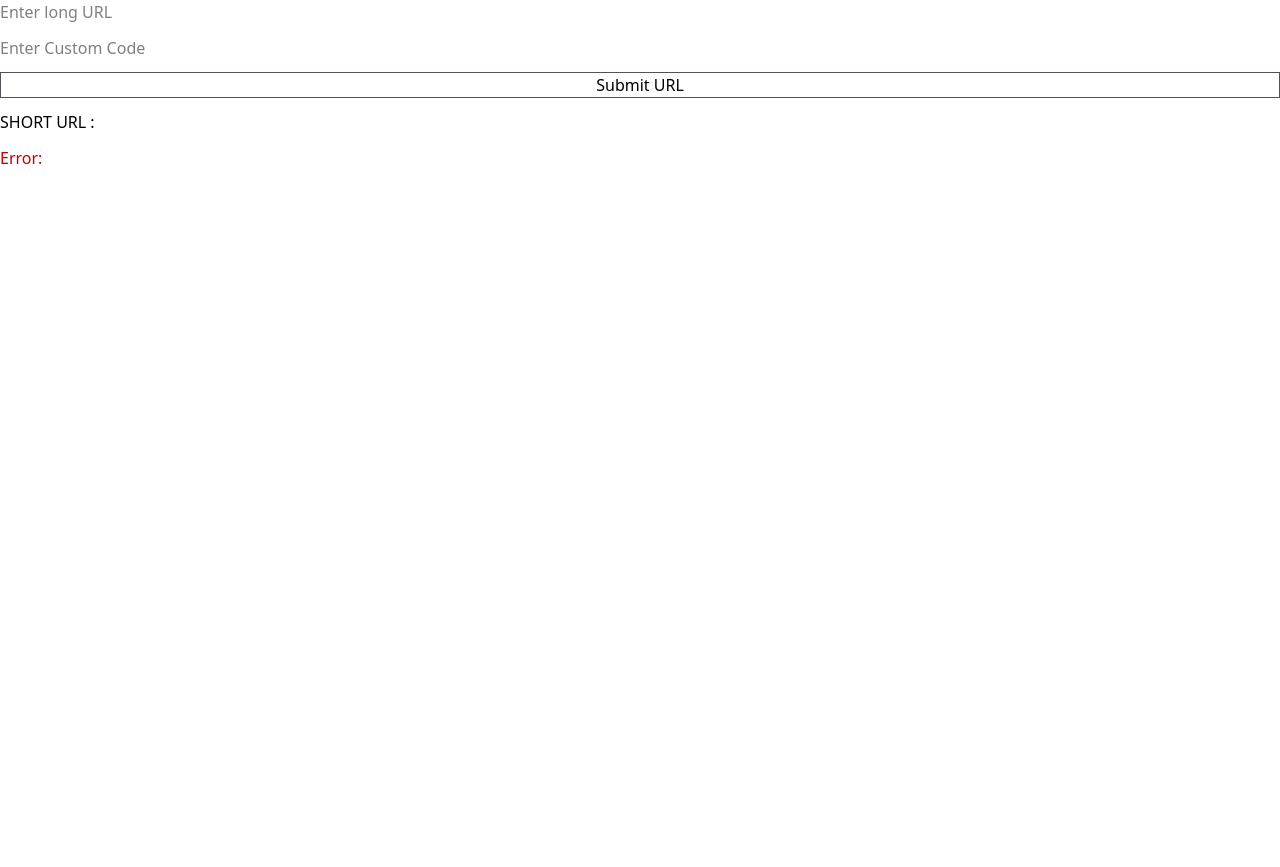
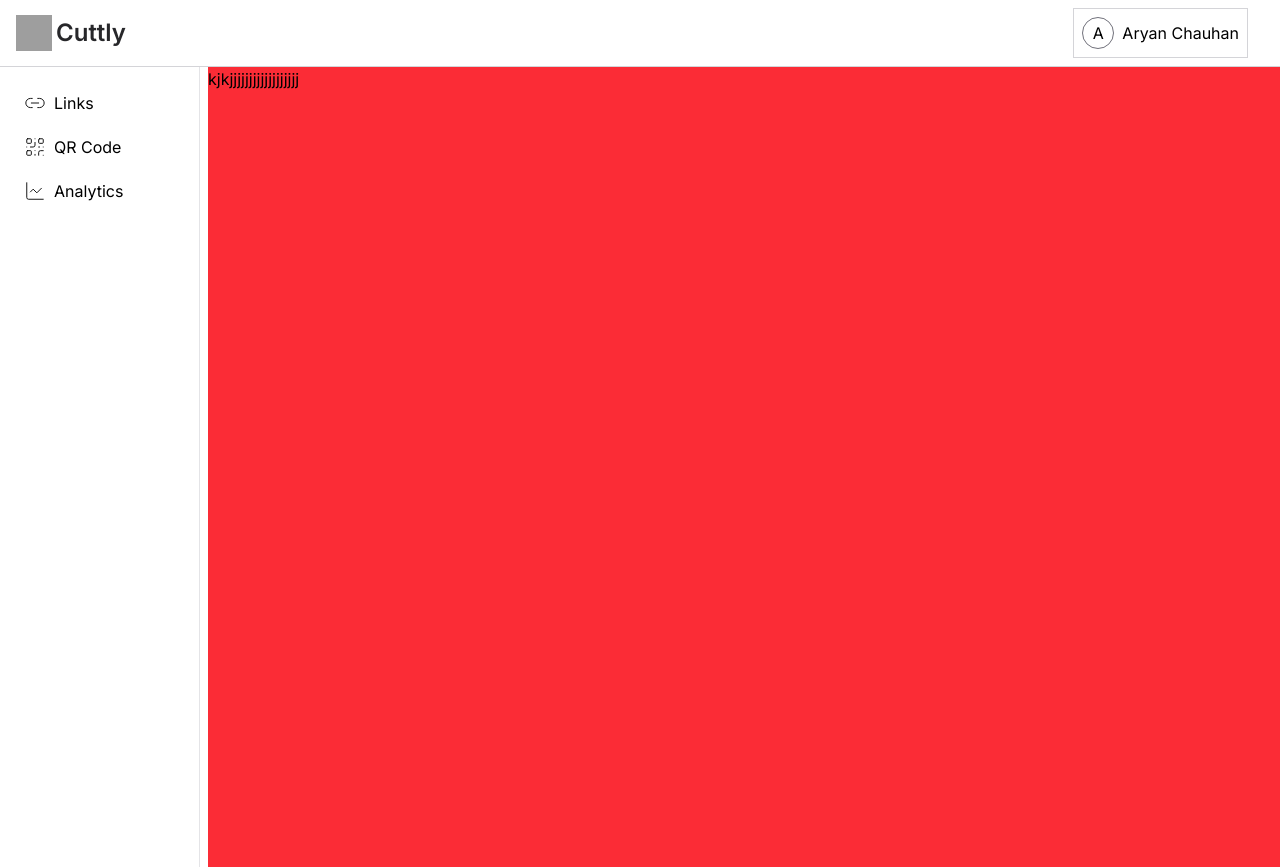
Before and after one commit to arynch24/URL_Shortner, a Next.js app: page /dashboard in a window 1280 px wide. Before the commit the page ends 800 px from the top, so only its background shows below. Built offline with nearby package versions, Linux system fonts and the light colour scheme; grey boxes are pictures that could not be loaded.

Commit message:
Add Lucide-React icons, create new dashboard pages, and update global styles.

```diff
--- /dev/null
+++ b/app/dashboard/analytics/page.tsx
@@ -0,0 +1,10 @@
+
+const analytics = () => {
+  return (
+    <div className="bg-amber-600 h-46 w-46">
+      I am analytics
+    </div>
+  )
+}
+
+export default analytics
--- /dev/null
+++ b/app/dashboard/layout.tsx
@@ -0,0 +1,21 @@
+import DashboardNav from "@/components/DashboardNav";
+import SideBar from "@/components/SideBar";
+
+const DashboardLayout = ({ children }: Readonly<{ children: React.ReactNode; }>) => {
+    return (
+        <div className="">
+            <DashboardNav />
+
+            <div className="flex gap-2 h-screen w-full">
+                <div className="">
+                    <SideBar />
+                </div>
+                <div className="w-full h-screen">
+                    {children}
+                </div>
+            </div>
+        </div>
+    )
+}
+
+export default DashboardLayout;
--- /dev/null
+++ b/app/dashboard/links/create/page.tsx
@@ -0,0 +1,51 @@
+"use client"
+import { useState } from "react";
+
+const page = () => {
+
+    const [customCode, setCustomCode] = useState('');
+    const [originalUrl, setOriginalUrl] = useState('');
+    const [shortUrl, setShortUrl] = useState('');
+    const [error, setError] = useState('');
+
+    const handleSubmit = async () => {
+        setError('');
+        setShortUrl('');
+
+        try {
+            const res = await fetch("/api/protected/create", {
+                method: 'POST',
+                headers: {
+                    "Content-Type": "application/json",
+                },
+                body: JSON.stringify({ originalUrl, customCode })
+            });
+
+            const data = await res.json(); // parse JSON from response
+
+            if (!res.ok) {
+                setError(data.error || "Something went wrong.");
+                return;
+            }
+
+            setShortUrl(data.shortUrl);
+        }
+        catch (err) {
+            console.error("An error occurred:", err);
+            setError("Something went wrong while connecting to the server.");
+        }
+
+
+    }
+    return (
+        <div className="flex flex-col gap-3">
+            <input type='text' placeholder="Enter long URL" value={originalUrl} onChange={(e) => { setOriginalUrl(e.target.value) }} />
+            <input type='text' placeholder="Enter Custom Code" value={customCode} onChange={(e) => { setCustomCode(e.target.value) }} />
+            <button className="border border-zinc-600" onClick={handleSubmit}>Submit URL</button>
+            <p>SHORT URL :{shortUrl}</p>
+            <p className="text-red-700">Error:{error}</p>
+        </div>
+    )
+}
+
+export default page
--- /dev/null
+++ b/app/dashboard/links/layout.tsx
@@ -0,0 +1,11 @@
+import SideBar from "@/components/SideBar";
+
+const DashboardLayout = ({ children }: Readonly<{ children: React.ReactNode; }>) => {
+    return (
+        <div className="">
+            {children}
+        </div>
+    )
+}
+
+export default DashboardLayout;
--- /dev/null
+++ b/app/dashboard/links/page.tsx
@@ -0,0 +1,10 @@
+
+const analytics = () => {
+    return (
+      <div className="bg-pink-600 h-46 w-46">
+        I am link
+      </div>
+    )
+  }
+
+  export default analytics
--- a/app/dashboard/page.tsx
+++ b/app/dashboard/page.tsx
@@ -1,51 +1,10 @@
-"use client"
-import { useState } from "react";
 
-const page = () => {
-
-    const [customCode, setCustomCode] = useState('');
-    const [originalUrl, setOriginalUrl] = useState('');
-    const [shortUrl, setShortUrl] = useState('');
-    const [error, setError] = useState('');
-
-    const handleSubmit = async () => {
-        setError('');
-        setShortUrl('');
-
-        try {
-            const res = await fetch("/api/protected/create", {
-                method: 'POST',
-                headers: {
-                    "Content-Type": "application/json",
-                },
-                body: JSON.stringify({ originalUrl, customCode })
-            });
-
-            const data = await res.json(); // parse JSON from response
-
-            if (!res.ok) {
-                setError(data.error || "Something went wrong.");
-                return;
-            }
-
-            setShortUrl(data.shortUrl);
-        }
-        catch (err) {
-            console.error("An error occurred:", err);
-            setError("Something went wrong while connecting to the server.");
-        }
-
-
-    }
+const DashboardPage = () => {
     return (
-        <div className="flex flex-col gap-3">
-            <input type='text' placeholder="Enter long URL" value={originalUrl} onChange={(e) => { setOriginalUrl(e.target.value) }} />
-            <input type='text' placeholder="Enter Custom Code" value={customCode} onChange={(e) => { setCustomCode(e.target.value) }} />
-            <button className="border border-zinc-600" onClick={handleSubmit}>Submit URL</button>
-            <p>SHORT URL :{shortUrl}</p>
-            <p className="text-red-700">Error:{error}</p>
+        <div className="w-full h-screen bg-red-500">
+            kjkjjjjjjjjjjjjjjjjjj
         </div>
     )
 }
 
-export default page
+export default DashboardPage;
--- /dev/null
+++ b/app/dashboard/qrcodes/page.tsx
@@ -0,0 +1,10 @@
+
+const analytics = () => {
+    return (
+      <div className="bg-blue-600 ">
+        I am qr code
+      </div>
+    )
+  }
+
+  export default analytics
--- a/app/globals.css
+++ b/app/globals.css
@@ -24,3 +24,26 @@ body {
   color: var(--foreground);
   font-family: Arial, Helvetica, sans-serif;
 } */
+
+.bg-bf-blue {
+  background-color: #4DA2FF;
+}
+
+.text-bf-blue {
+  color: #4DA2FF;
+}
+
+.bg-charcoal-blue {
+  background-color: #000F1D;
+}
+
+.text-charcoal-blue {
+  color: #000F1D;
+}
+
+.hover\:bg-bf-blue:hover {
+  background-color: #4DA2FF;
+}
+.hover\:text-bf-blue:hover {
+  color: #4DA2FF;
+}
--- a/app/layout.tsx
+++ b/app/layout.tsx
@@ -1,16 +1,11 @@
 import type { Metadata } from "next";
-import { Geist, Geist_Mono } from "next/font/google";
 import "./globals.css";
 import { Provider } from "./provider";
+import { Inter } from 'next/font/google';
 
-const geistSans = Geist({
-  variable: "--font-geist-sans",
-  subsets: ["latin"],
-});
-
-const geistMono = Geist_Mono({
-  variable: "--font-geist-mono",
-  subsets: ["latin"],
+const inter = Inter({
+  subsets: ['latin'],
+  variable: '--font-inter',
 });
 
 export const metadata: Metadata = {
@@ -26,7 +21,7 @@ export default function RootLayout({
   return (
     <html lang="en">
       <body
-        className={`${geistSans.variable} ${geistMono.variable} antialiased`}
+        className={`${inter.className} antialiased`}
       >
         <Provider>
           {children}
--- /dev/null
+++ b/components/DashboardNav.tsx
@@ -0,0 +1,20 @@
+import Link from 'next/link';
+const DashboardNav = () => {
+
+  return (
+    <div className="flex items-center justify-between gap-1 pl-4 pr-8 py-2 border-b border-zinc-300 " >
+      <Link href='/' className="flex gap-1 items-center cursor-pointer"  >
+        <img src='https://res.cloudinary.com/dr8ubbrmp/image/upload/v1748000628/shoo4vbiqfjyzkmk3hyl.png' className="w-9 h-9" />
+        <p className="text-2xl font-semibold text-zinc-800">Cuttly</p>
+      </Link >
+      <div className="flex items-center gap-2 border p-2 border-zinc-300">
+        <div className="w-8 h-8 flex items-center justify-center border border-zinc-500 rounded-[50%] ">
+          A
+        </div>
+        <p>Aryan Chauhan</p>
+      </div>
+    </div>
+  )
+}
+
+export default DashboardNav
--- /dev/null
+++ b/components/SideBar.tsx
@@ -0,0 +1,27 @@
+'use client';
+
+import { Link2, QrCode, ChartLine } from 'lucide-react';
+import Link from 'next/link';
+import { usePathname } from 'next/navigation';
+
+const SideBar = () => {
+    const pathname = usePathname();
+
+    return (
+        <div className="h-full w-50 px-3 pt-4 flex flex-col justify-start gap-1 border-r border-zinc-200">
+            <Link href="/dashboard/links" className={`flex items-center gap-2 px-3 py-2 rounded hover:text-bf-blue hover:bg-gray-50 ${pathname === '/dashboard/links' ? 'bg-blue-50 text-bf-blue' : null}`}>
+                <Link2 strokeWidth={1} size={22} /> Links
+            </Link>
+
+            <Link href="/dashboard/qrcodes" className={`flex items-center gap-2 px-3 py-2 rounded hover:text-bf-blue hover:bg-gray-50 ${pathname === '/dashboard/qrcodes' ? 'bg-blue-50 text-bf-blue' : null}`}>
+                <QrCode strokeWidth={1} size={22} /> QR Code
+            </Link>
+
+            <Link href="/dashboard/analytics" className={`flex items-center gap-2 px-3 py-2 rounded hover:text-bf-blue hover:bg-gray-50 ${pathname === '/dashboard/analytics' ? 'bg-blue-50 text-bf-blue' : null}`}>
+                <ChartLine strokeWidth={1} size={22} /> Analytics
+            </Link>
+        </div>
+    );
+};
+
+export default SideBar;
--- a/package.json
+++ b/package.json
@@ -11,6 +11,7 @@
   "dependencies": {
     "@prisma/client": "^6.8.2",
     "bcrypt": "^6.0.0",
+    "lucide-react": "^0.511.0",
     "nanoid": "^5.1.5",
     "next": "15.3.2",
     "next-auth": "^4.24.11",
```
Also changed, not shown: 1 other file (tests, documents, lock files or other folders).
